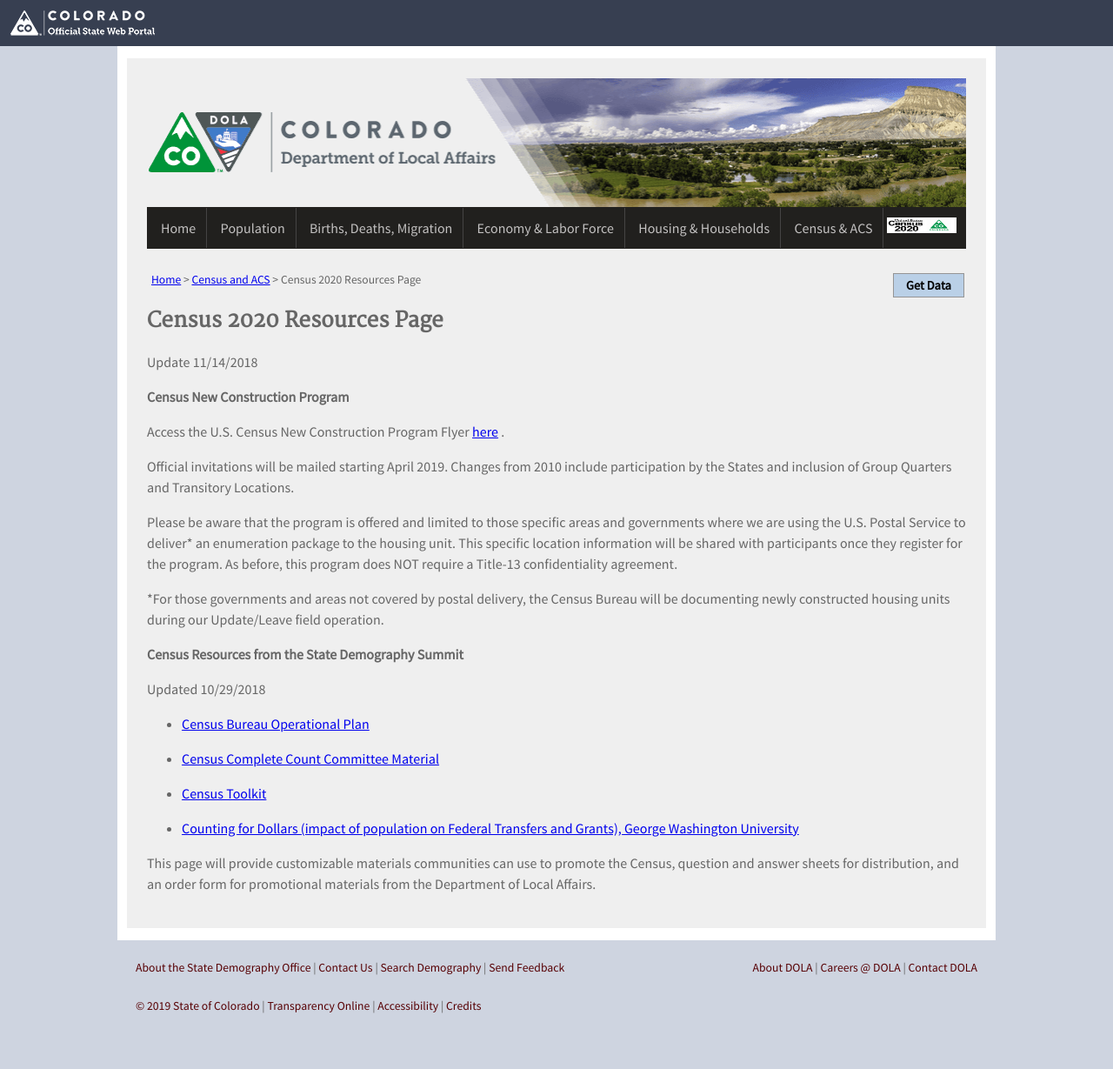
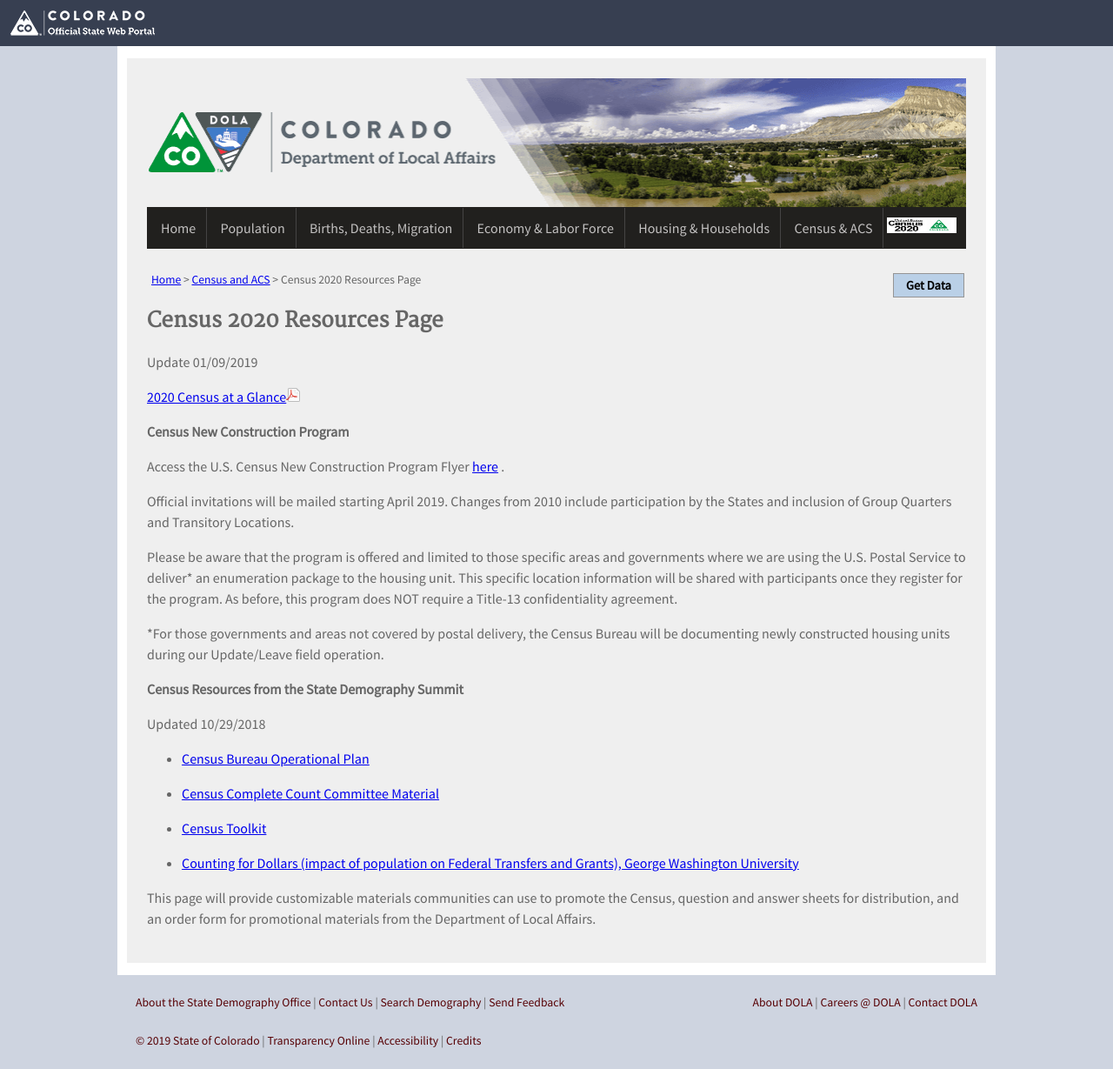
Before and after one commit to TBleess/Website_New, a Jekyll site: the page built from pages/5_CensusACS/2020-resources.md, in a window 1280 px wide. Shown: the whole page at 87% size. Built offline with Jekyll 4.4.1, drawn with Linux system fonts in a browser that asks for light colours; before the commit the page ends 1189 px from its top, so only the background shows below that.

Commit message:
Update 2020-resources.md

```diff
--- a/pages/5_CensusACS/2020-resources.md
+++ b/pages/5_CensusACS/2020-resources.md
@@ -8,7 +8,9 @@
 
 ## Census 2020 Resources Page
 
-Update 11/14/2018
+Update 01/09/2019
+
+[2020 Census at a Glance![pdf](/images/page_white_acrobat.png 'download pdf file')](https://drive.google.com/open?id=15BmGnnARZKv_1GYwaraYqshXTYfeCCgp)
 
 **Census New Construction Program**
 
```
